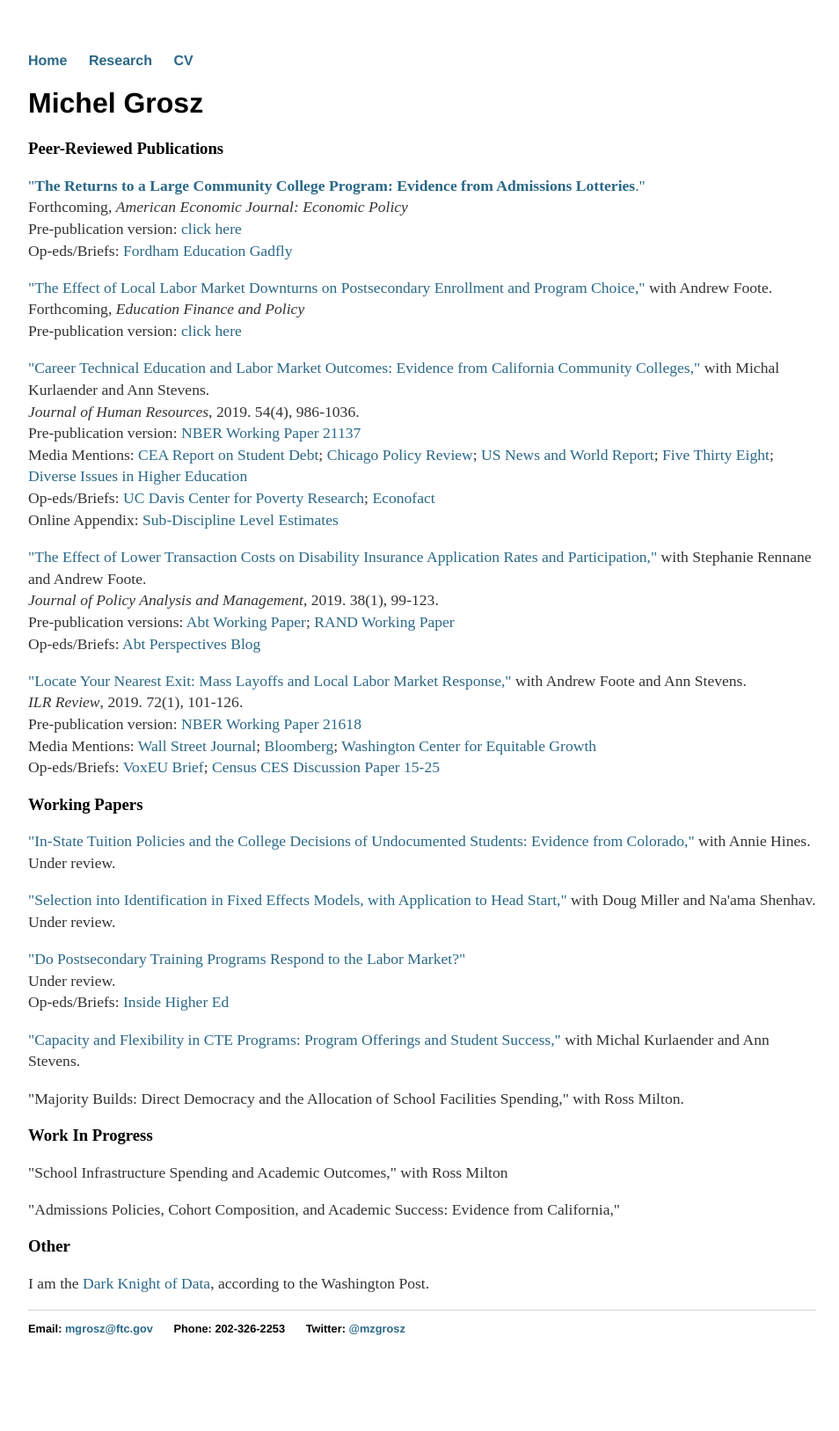
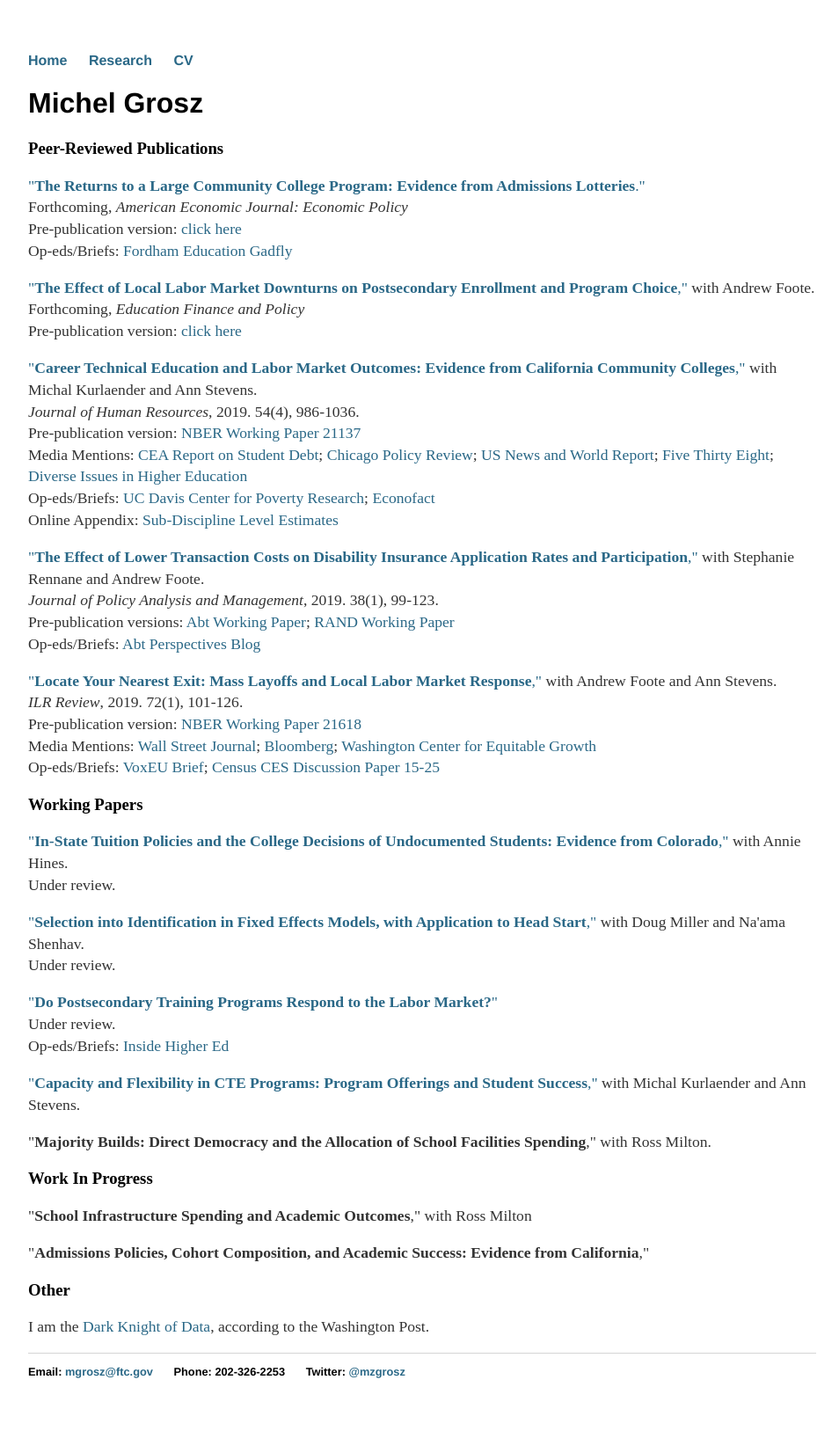
Before and after one commit to mzgrosz/mzgrosz.github.io, a Jekyll site: the page built from research/index.html, in a window 1280 px wide. Shown: the whole page at 88% size, without its empty margins (160-1114 px from the left). Built offline with Jekyll 4.4.1, drawn with Linux system fonts in a browser that asks for light colours; before the commit the page ends 1578 px from its top, so only the background shows below that.

```diff
--- a/research/index.html
+++ b/research/index.html
@@ -17,11 +17,11 @@ title: Michel Grosz
 </p>
 
 
-<p><a href="https://www.mitpressjournals.org/doi/abs/10.1162/edfp_a_00288">&quot;The Effect of Local Labor Market Downturns on Postsecondary Enrollment and Program Choice,&quot;</a> with Andrew Foote.<br>
+<p><a href="https://www.mitpressjournals.org/doi/abs/10.1162/edfp_a_00288">&quot;<b>The Effect of Local Labor Market Downturns on Postsecondary Enrollment and Program Choice</b>,&quot;</a> with Andrew Foote.<br>
 	Forthcoming, <em>Education Finance and Policy</em> <br>
 	Pre-publication version: <a href="https://aefpweb.org/sites/default/files/webform/42/FooteGrosz_AEFPPaper.pdf">click here</a></p>
 
-<p><a href="http://jhr.uwpress.org/content/early/2018/04/02/jhr.54.4.1015.7449R2.abstract">&quot;Career Technical Education and Labor Market Outcomes: Evidence from California Community Colleges,&quot;</a> with Michal Kurlaender and Ann Stevens.<br>
+<p><a href="http://jhr.uwpress.org/content/early/2018/04/02/jhr.54.4.1015.7449R2.abstract">&quot;<b>Career Technical Education and Labor Market Outcomes: Evidence from California Community Colleges</b>,&quot;</a> with Michal Kurlaender and Ann Stevens.<br>
 	<em>Journal of Human Resources</em>, 2019. 54(4), 986-1036. <br>
 	Pre-publication version: <a href="https://www.nber.org/papers/w21137">NBER Working Paper 21137</a><br>
 	Media Mentions: <a href="https://www.google.com/url?q=https%3A%2F%2Fwww.whitehouse.gov%2Fsites%2Fdefault%2Ffiles%2Fpage%2Ffiles%2F20160718_cea_student_debt.pdf&amp;sa=D&amp;sntz=1&amp;usg=AFQjCNGoRfqbauZ0fNGQJpX2tC_niyxW4w">CEA Report on Student Debt</a>; <a href="http://chicagopolicyreview.org/2015/07/02/technical-education-at-a-community-college-improves-graduates-future-earnings/">Chicago Policy Review</a>; <a href="https://www.usnews.com/news/articles/2015/05/18/which-vocational-degrees-pay-off">US News and World Report</a>; <a href="https://fivethirtyeight.com/features/food-deserts-community-colleges-and-innovative-slackers/">Five Thirty Eight</a>; <a href="https://diverseeducation.com/article/72377/">Diverse Issues in Higher Education</a><br>
@@ -29,13 +29,13 @@ title: Michel Grosz
 	Online Appendix: <a href="https://mzgrosz.github.io/research/full_top4s_appendix.pdf">Sub-Discipline Level Estimates</a><br>
 	</p>
 
-<p><a href="https://onlinelibrary.wiley.com/doi/pdf/10.1002/pam.22095">&quot;The Effect of Lower Transaction Costs on Disability Insurance Application Rates and Participation,&quot;</a> with Stephanie Rennane and Andrew Foote. <br>
+<p><a href="https://onlinelibrary.wiley.com/doi/pdf/10.1002/pam.22095">&quot;<b>The Effect of Lower Transaction Costs on Disability Insurance Application Rates and Participation</b>,&quot;</a> with Stephanie Rennane and Andrew Foote. <br>
 	<em>Journal of Policy Analysis and Management</em>, 2019. 38(1), 99-123.<br>
 	Pre-publication versions: <a href="https://www.abtassociates.com/sites/default/files/2018-07/iclaim_blog_062118%20-%20michel%20grosz.docx.pdf"> Abt Working Paper</a>; <a href="https://www.rand.org/pubs/working_papers/WR1255.html"> RAND Working Paper</a><br>
 	Op-eds/Briefs: <a href="https://www.abtassociates.com/insights/perspectives-blog/social-security-disability-insurance-sometimes-easier-is-better">Abt Perspectives Blog</a><br>
 	</p>
 
-<p><a href="https://journals.sagepub.com/doi/abs/10.1177/0019793917753095">&quot;Locate Your Nearest Exit: Mass Layoffs and Local Labor Market Response,&quot;</a> with Andrew Foote and Ann Stevens. <br>
+<p><a href="https://journals.sagepub.com/doi/abs/10.1177/0019793917753095">&quot;<b>Locate Your Nearest Exit: Mass Layoffs and Local Labor Market Response</b>,&quot;</a> with Andrew Foote and Ann Stevens. <br>
 	<em>ILR Review</em>, 2019. 72(1), 101-126.<br>
 	Pre-publication version: <a href="https://www.nber.org/papers/w21618">NBER Working Paper 21618</a><br>
 	Media Mentions: <a href="https://blogs.wsj.com/economics/2016/03/17/half-of-u-s-may-endure-lost-decade-of-depressed-employment/">Wall Street Journal</a>; <a href="https://www.bloomberg.com/opinion/articles/2018-01-03/how-governments-can-move-people-to-jobs">Bloomberg</a>; <a href="https://equitablegrowth.org/the-consequences-and-causes-of-declining-geographic-mobility-in-the-united-states/">Washington Center for Equitable Growth</a><br>
@@ -44,27 +44,27 @@ title: Michel Grosz
 
 
 <h3 id="working-papers">Working Papers</h3>
-<p><a href="https://mzgrosz.github.io/research/gh_1118.pdf">&quot;In-State Tuition Policies and the College Decisions of Undocumented Students: Evidence from Colorado,&quot;</a> with Annie Hines.<br>
+<p><a href="https://mzgrosz.github.io/research/gh_1118.pdf">&quot;<b>In-State Tuition Policies and the College Decisions of Undocumented Students: Evidence from Colorado</b>,&quot;</a> with Annie Hines.<br>
 	Under review.<br>
 	</p>
 
-<p><a href="https://mzgrosz.github.io/research/msg_master.pdf">&quot;Selection into Identification in Fixed Effects Models, with Application to Head Start,&quot;</a> with Doug Miller and Na&#39;ama Shenhav. <br>
+<p><a href="https://mzgrosz.github.io/research/msg_master.pdf">&quot;<b>Selection into Identification in Fixed Effects Models, with Application to Head Start</b>,&quot;</a> with Doug Miller and Na&#39;ama Shenhav. <br>
 	Under review.<br>
 	</p>
 
-<p><a href="https://www.abtassociates.com/insights/publications/white-paper/do-postsecondary-training-programs-respond-to-changes-in-the">&quot;Do Postsecondary Training Programs Respond to the Labor Market?&quot;</a> <br>
+<p><a href="https://www.abtassociates.com/insights/publications/white-paper/do-postsecondary-training-programs-respond-to-changes-in-the">&quot;<b>Do Postsecondary Training Programs Respond to the Labor Market?</b>&quot;</a> <br>
 	Under review.<br>
 	Op-eds/Briefs: <a href="https://www.insidehighered.com/views/2019/07/10/community-colleges-should-be-more-responsive-labor-market-changes-opinion">Inside Higher Ed</a>
 	<br></p>
 
-<p><a href="https://education.ucdavis.edu/sites/main/files/cte_flexibility_paper_draft_9-30-18_for_ies.pdf">&quot;Capacity and Flexibility in CTE Programs: Program Offerings and Student Success,&quot;</a> with Michal Kurlaender and Ann Stevens.</p>
+<p><a href="https://education.ucdavis.edu/sites/main/files/cte_flexibility_paper_draft_9-30-18_for_ies.pdf">&quot;<b>Capacity and Flexibility in CTE Programs: Program Offerings and Student Success</b>,&quot;</a> with Michal Kurlaender and Ann Stevens.</p>
 
-<p>&quot;Majority Builds: Direct Democracy and the Allocation of School Facilities Spending,&quot; with Ross Milton.</p>
+<p>&quot;<b>Majority Builds: Direct Democracy and the Allocation of School Facilities Spending</b>,&quot; with Ross Milton.</p>
 
 <h3 id="work-in-progress">Work In Progress</h3>
-<p>&quot;School Infrastructure Spending and Academic Outcomes,&quot; with Ross Milton</p>
+<p>&quot;<b>School Infrastructure Spending and Academic Outcomes</b>,&quot; with Ross Milton</p>
 
-<p>&quot;Admissions Policies, Cohort Composition, and Academic Success: Evidence from California,&quot;</p>
+<p>&quot;<b>Admissions Policies, Cohort Composition, and Academic Success: Evidence from California</b>,&quot;</p>
 
 <h3 id="other">Other</h3>
 
```
